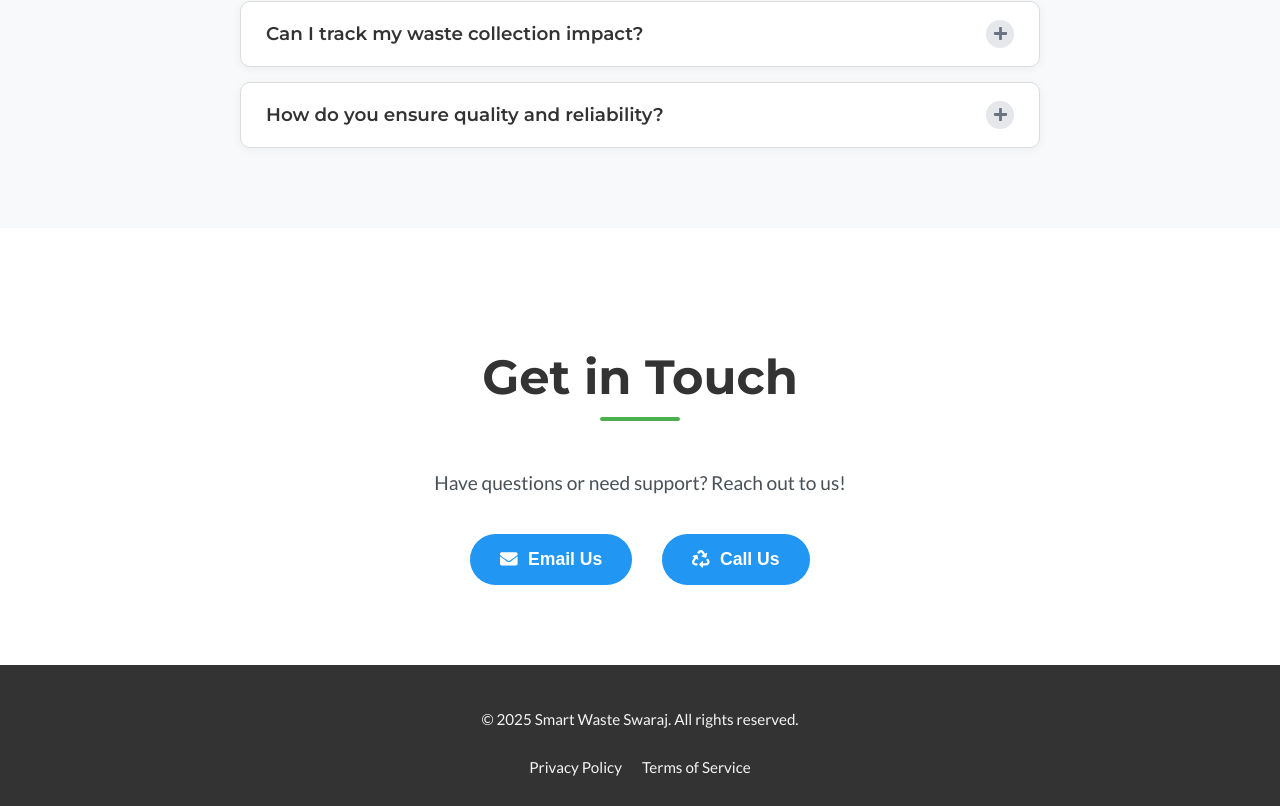
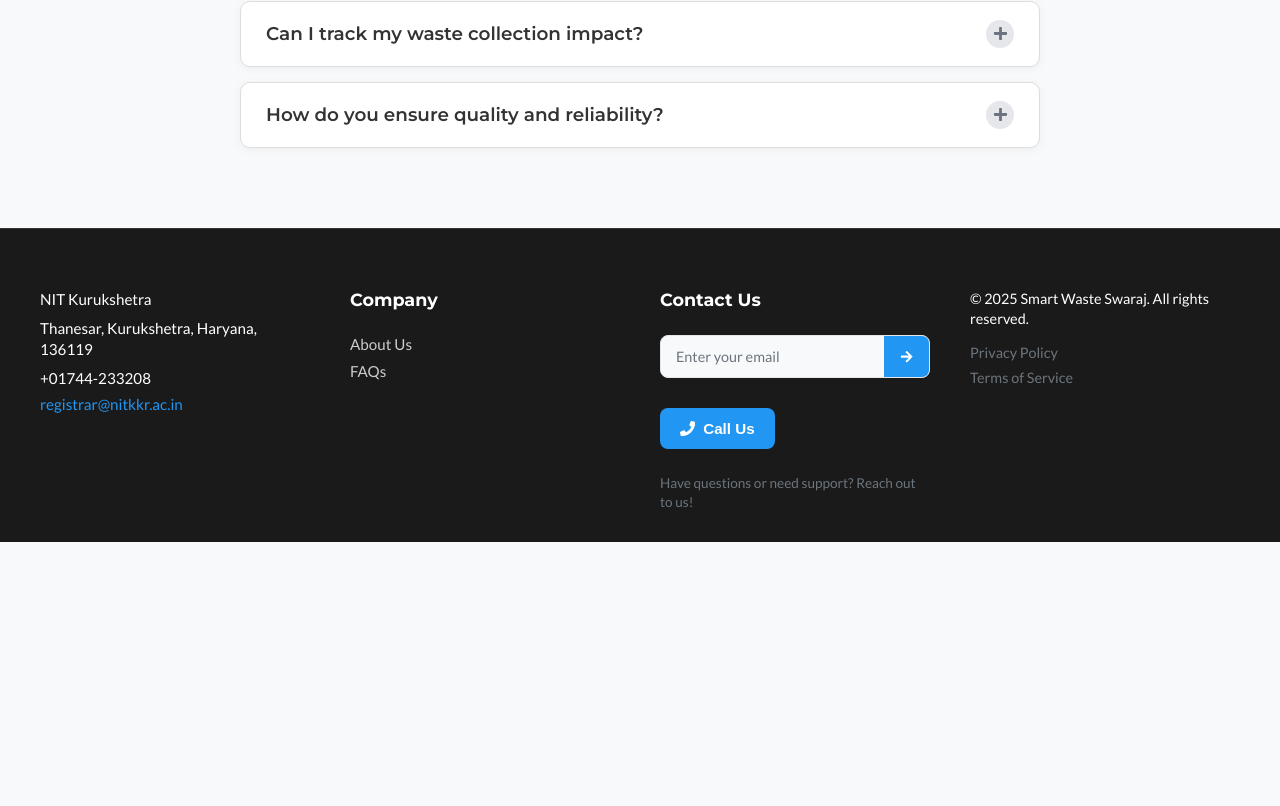
Before and after one commit to rishita2305/smart-waste-swaraj, a Next.js app: page / in a window 1280 px wide. Shown: the part 2992-3798 px from the top of the page. After the commit the page ends 3534 px from the top, so only its background shows below. Built offline with nearby package versions, Linux system fonts and the light colour scheme.

Commit message:
Updated footer section and linked about us page

```diff
--- a/src/app/landing-page.module.css
+++ b/src/app/landing-page.module.css
@@ -386,81 +386,201 @@
 }
 
 
-/* --- Contact Section --- */
-.contactSection {
-  padding: 80px 0;
-  background-color: white;
-  text-align: center;
+/* --- Footer Styling --- */
+.footer {
+  background-color: #1a1a1a; /* Black background */
+  color: white; /* White text */
+  padding: 60px 0 30px 0;
+  border-top: 1px solid #333; /* Dark border at top */
+  margin-top: auto; /* Pushes footer to the bottom */
 }
 
-.contactSubtitle {
-  font-family: var(--font-body);
-  font-size: 1.2em;
-  color: var(--color-text-body);
-  margin-bottom: 40px;
+.footerContainer {
+  max-width: 1200px;
+  margin: 0 auto;
+  padding: 0 20px;
+  display: grid;
+  grid-template-columns: repeat(4, 1fr);
+  gap: 40px;
+  align-items: start;
 }
 
-.contactLinks {
+.footerColumn {
   display: flex;
-  justify-content: center;
-  flex-wrap: wrap;
-  gap: 30px;
+  flex-direction: column;
+  gap: 15px;
 }
 
-.contactLink {
-  background-color: var(--color-accent); /* Blue */
+/* Contact Info Column */
+.contactInfo {
+  display: flex;
+  flex-direction: column;
+  gap: 8px;
+}
+
+.footerAddress {
+  font-family: var(--font-body);
+  font-size: 0.95em;
+  color: white; /* White text */
+  margin: 0;
+  line-height: 1.4;
+}
+
+.footerContact {
+  font-family: var(--font-body);
+  font-size: 0.95em;
+  color: white; /* White text */
+  margin: 0;
+  font-weight: 500;
+}
+
+.footerEmail {
+  color: var(--color-accent); /* Blue color for email link */
+  text-decoration: none;
+  font-family: var(--font-body);
+  font-size: 0.95em;
+  font-weight: 500;
+  transition: color 0.3s ease;
+}
+
+.footerEmail:hover {
+  color: color-mix(in srgb, var(--color-accent) 85%, black);
+  text-decoration: underline;
+}
+
+/* Company Column */
+.footerColumnTitle {
+  font-family: var(--font-heading);
+  font-size: 1.1em;
+  font-weight: 700;
+  color: white; /* White text */
+  margin: 0 0 10px 0;
+}
+
+.footerList {
+  list-style: none;
+  padding: 0;
+  margin: 0;
+  display: flex;
+  flex-direction: column;
+  gap: 8px;
+}
+
+.footerListLink {
+  color: #ccc; /* Light gray for footer links */
+  text-decoration: none;
+  font-family: var(--font-body);
+  font-size: 0.95em;
+  transition: color 0.3s ease;
+}
+
+.footerListLink:hover {
+  color: var(--color-accent);
+}
+
+/* Contact Us Column */
+.emailInputWrapper {
+  display: flex;
+  background-color: #f8f9fa;
+  border: 1px solid #e5e7eb;
+  border-radius: 8px;
+  overflow: hidden;
+  margin-bottom: 15px;
+}
+
+.footerEmailInput {
+  flex: 1;
+  padding: 12px 15px;
+  border: none;
+  background: transparent;
+  font-family: var(--font-body);
+  font-size: 0.9em;
+  color: var(--color-text-body);
+  outline: none;
+}
+
+.footerEmailInput::placeholder {
+  color: var(--color-text-muted);
+}
+
+.footerEmailButton {
+  background-color: var(--color-accent); /* Blue button */
   color: white;
-  padding: 15px 30px;
-  border-radius: 50px;
-  font-size: 1.1em;
-  font-weight: bold;
+  border: none;
+  padding: 12px 15px;
+  cursor: pointer;
+  display: flex;
+  align-items: center;
+  justify-content: center;
+  transition: background-color 0.3s ease;
+  min-width: 45px;
+}
+
+.footerEmailButton:hover {
+  background-color: color-mix(in srgb, var(--color-accent) 85%, black);
+}
+
+.footerCallButton {
+  background-color: var(--color-accent); /* Blue button */
+  color: white;
+  padding: 12px 20px;
+  border-radius: 8px;
+  font-size: 0.95em;
+  font-weight: 600;
   text-decoration: none;
   display: inline-flex;
   align-items: center;
-  gap: 10px;
+  gap: 8px;
   transition: all 0.3s ease;
-  box-shadow: 0 4px 12px rgba(var(--color-accent), 0.3); /* Keep box shadow on links */
+  align-self: flex-start;
+  margin-bottom: 10px;
 }
 
-.contactLink:hover {
+.footerCallButton:hover {
   background-color: color-mix(in srgb, var(--color-accent) 85%, black);
-  transform: translateY(-4px);
-  box-shadow: 0 6px 15px rgba(var(--color-accent), 0.4);
+  transform: translateY(-2px);
 }
 
-/* --- Footer Styling --- */
-.footer {
-  background-color: var(--color-dark); /* Dark background */
-  color: var(--text-light);
-  padding: 30px 0;
-  text-align: center;
+.footerSupportText {
   font-family: var(--font-body);
-  font-size: 0.95em;
-  margin-top: auto; /* Pushes footer to the bottom */
+  font-size: 0.85em;
+  color: var(--color-text-muted);
+  margin: 0;
+  line-height: 1.4;
 }
 
-.footer .container {
+/* Legal Column */
+.footerLegal {
   display: flex;
   flex-direction: column;
-  align-items: center;
   gap: 15px;
+}
+
+.footerCopyright {
+  font-family: var(--font-body);
+  font-size: 0.9em;
+  color: white; /* White text */
+  margin: 0;
+  line-height: 1.4;
 }
 
 .footerLinks {
   display: flex;
-  flex-wrap: wrap;
-  justify-content: center;
-  gap: 20px;
+  flex-direction: column;
+  gap: 8px;
 }
 
-.footerLink {
-  color: var(--text-light);
+.footerLegalLink {
+  color: var(--color-text-muted);
   text-decoration: none;
+  font-family: var(--font-body);
+  font-size: 0.9em;
   transition: color 0.3s ease;
 }
 
-.footerLink:hover {
-  color: var(--color-primary); /* Green on hover */
+.footerLegalLink:hover {
+  color: var(--color-accent);
+  text-decoration: underline;
 }
 
 /* --- Responsive Media Queries --- */
@@ -504,6 +624,12 @@
   }
   .faqAnswer {
     font-size: 0.95em;
+  }
+
+  /* Footer Responsive */
+  .footerContainer {
+    grid-template-columns: repeat(2, 1fr);
+    gap: 30px;
   }
 }
 
@@ -565,6 +691,15 @@
   .faqAnswer {
     font-size: 0.9em;
   }
+
+  /* Footer Responsive */
+  .footerContainer {
+    grid-template-columns: repeat(2, 1fr);
+    gap: 25px;
+  }
+  .footerColumnTitle {
+    font-size: 1em;
+  }
 }
 
 @media (max-width: 480px) {
@@ -593,17 +728,25 @@
   .benefitsGrid {
     grid-template-columns: 1fr; /* Single column */
   }
-  .contactLink {
-    flex-direction: column; /* Stack contact links */
-    padding: 15px 20px;
-    gap: 5px;
+  .footerContainer {
+    grid-template-columns: 1fr; /* Single column footer */
+    gap: 30px;
+    text-align: center;
   }
-  .footer .container {
-    gap: 10px;
+  .footerColumn {
+    align-items: center;
   }
-  .footerLinks {
-    flex-direction: column;
-    gap: 10px;
+  .contactInfo {
+    align-items: center;
+  }
+  .footerList {
+    align-items: center;
+  }
+  .footerLegal {
+    align-items: center;
+  }
+  .footerCallButton {
+    align-self: center;
   }
 
   /* FAQ Responsive */
--- a/src/app/page.tsx
+++ b/src/app/page.tsx
@@ -1,10 +1,21 @@
 // src/app/page.tsx
-'use client';
+"use client";
 
-import Link from 'next/link';
-import { FaRecycle, FaMapMarkedAlt, FaLeaf, FaQuestionCircle, FaEnvelope, FaBolt, FaMinus, FaPlus } from 'react-icons/fa';
-import styles from './landing-page.module.css'; // Import module CSS
-import React, { useState } from 'react';
+import Link from "next/link";
+import {
+  FaRecycle,
+  FaMapMarkedAlt,
+  FaLeaf,
+  FaQuestionCircle,
+  FaEnvelope,
+  FaBolt,
+  FaMinus,
+  FaPlus,
+  FaArrowRight,
+  FaPhone,
+} from "react-icons/fa";
+import styles from "./landing-page.module.css"; // Import module CSS
+import React, { useState } from "react";
 
 export default function LandingPage() {
   const [openFAQ, setOpenFAQ] = useState<number | null>(null);
@@ -105,7 +116,10 @@ export default function LandingPage() {
                 style={{ color: "#8a2be2" /* Custom purple */ }}
               />
               <h3 className={styles.benefitTitle}>Sustainable Future</h3>
-              <p className={styles.benefitDescription}>Support a circular economy and promote responsible waste management practices.</p>
+              <p className={styles.benefitDescription}>
+                Support a circular economy and promote responsible waste
+                management practices.
+              </p>
             </div>
           </div>
         </div>
@@ -137,7 +151,11 @@ export default function LandingPage() {
                   </div>
                 </button>
                 {/* THIS IS THE CRUCIAL WRAPPER FOR SMOOTH ANIMATION */}
-                <div className={`${styles.faqAnswerWrapper} ${openFAQ === index ? styles.faqAnswerOpen : ''}`}>
+                <div
+                  className={`${styles.faqAnswerWrapper} ${
+                    openFAQ === index ? styles.faqAnswerOpen : ""
+                  }`}
+                >
                   <div className={styles.faqAnswer}>
                     <p>{item.answer}</p>
                   </div>
@@ -148,41 +166,80 @@ export default function LandingPage() {
         </div>
       </section>
 
-      {/* Contact Us Section */}
-      <section className={styles.contactSection}>
-        <div className={styles.container}>
-          <h2 className={styles.sectionTitle}>Get in Touch</h2>
-          <p className={styles.contactSubtitle}>
-            Have questions or need support? Reach out to us!
+      {/* Footer */}
+      <footer className={styles.footer}>
+        <div className={styles.footerContainer}>
+          {/* Contact Info Column */}
+          <div className={styles.footerColumn}>
+            <div className={styles.contactInfo}>
+              <p className={styles.footerAddress}>NIT Kurukshetra</p>
+              <p className={styles.footerAddress}>
+                Thanesar, Kurukshetra, Haryana, 136119
               </p>
-          <div className={styles.contactLinks}>
+              <p className={styles.footerContact}>+01744-233208</p>
               <a
-              href="mailto:info@smartwasteswaraj.com"
-              className={styles.contactLink}
+                href="mailto:registrar@nitkkr.ac.in"
+                className={styles.footerEmail}
               >
-              <FaEnvelope /> Email Us
-            </a>
-            <a href="tel:+919876543210" className={styles.contactLink}>
-              <FaRecycle /> Call Us
+                registrar@nitkkr.ac.in
               </a>
             </div>
           </div>
-      </section>
 
-      {/* Footer */}
-      <footer className={styles.footer}>
-        <div className={styles.container}>
-          <p>
+          {/* Company Column */}
+          <div className={styles.footerColumn}>
+            <h3 className={styles.footerColumnTitle}>Company</h3>
+            <ul className={styles.footerList}>
+              <li>
+                <Link href="/about" className={styles.footerListLink}>
+                  About Us
+                </Link>
+              </li>
+              <li>
+                <Link href="#faq" className={styles.footerListLink}>
+                  FAQs
+                </Link>
+              </li>
+            </ul>
+          </div>
+
+          {/* Contact Us Column */}
+          <div className={styles.footerColumn}>
+            <h3 className={styles.footerColumnTitle}>Contact Us</h3>
+            <div className={styles.emailInputWrapper}>
+              <input
+                type="email"
+                placeholder="Enter your email"
+                className={styles.footerEmailInput}
+              />
+              <button className={styles.footerEmailButton}>
+                <FaArrowRight />
+              </button>
+            </div>
+            <a href="tel:+919876543210" className={styles.footerCallButton}>
+              <FaPhone /> Call Us
+            </a>
+            <p className={styles.footerSupportText}>
+              Have questions or need support? Reach out to us!
+            </p>
+          </div>
+
+          {/* Legal Column */}
+          <div className={styles.footerColumn}>
+            <div className={styles.footerLegal}>
+              <p className={styles.footerCopyright}>
                 &copy; {new Date().getFullYear()} Smart Waste Swaraj. All rights
                 reserved.
               </p>
               <div className={styles.footerLinks}>
-            <Link href="/privacy" className={styles.footerLink}>
+                <Link href="/privacy" className={styles.footerLegalLink}>
                   Privacy Policy
                 </Link>
-            <Link href="/terms" className={styles.footerLink}>
+                <Link href="/terms" className={styles.footerLegalLink}>
                   Terms of Service
                 </Link>
+              </div>
+            </div>
           </div>
         </div>
       </footer>
```
Lines whose indentation alone changed are shown as unchanged.
